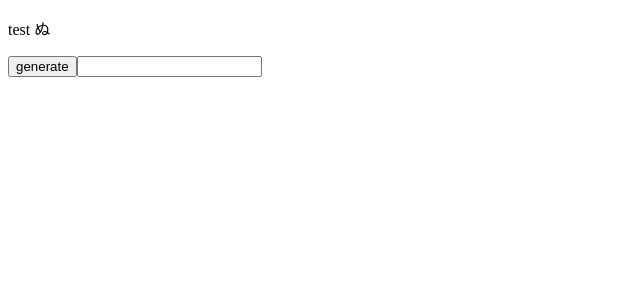
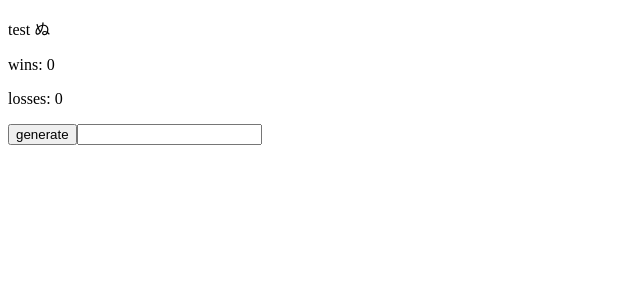
Before and after one commit to Darkened12/memorize-japanese, an Angular app: page / in a window 1280 px wide. Shown: the top 300 px of the page, without its empty margins (0-640 px from the left). Built offline with nearby package versions, Linux system fonts and the light colour scheme.

Commit message:
core functionality working

```diff
--- a/src/app/components/game/game.component.html
+++ b/src/app/components/game/game.component.html
@@ -1,3 +1,3 @@
-<app-screen [hiraganaLetter$]="hiraganaLetterSubject"></app-screen>
+<app-screen [hiraganaLetter$]="hiraganaLetterSubject" [successfulMatchSubject]="successfulMatchSubject"></app-screen>
 <button (click)="nextLetter()">generate</button>
 <app-input (inputEmitter)="onInputUpdate($event)"></app-input>
--- a/src/app/components/game/screen/screen.component.html
+++ b/src/app/components/game/screen/screen.component.html
@@ -1 +1,3 @@
 <p>test {{ (hiraganaLetter$ | async)?.hiragana }}</p>
+<p>wins: {{ wins | async }}</p>
+<p>losses: {{ losses | async }}</p>
--- a/src/app/components/game/screen/screen.component.ts
+++ b/src/app/components/game/screen/screen.component.ts
@@ -1,5 +1,5 @@
 import { Component, Input } from '@angular/core';
-import { Observable } from 'rxjs';
+import { BehaviorSubject, Observable, Subject } from 'rxjs';
 import { HiraganaLetter } from 'src/app/models/hiragana.model';
 
 @Component({
@@ -8,5 +8,21 @@ import { HiraganaLetter } from 'src/app/models/hiragana.model';
   styleUrls: ['./screen.component.css']
 })
 export class ScreenComponent {
+  wins = new BehaviorSubject(0);
+  losses = new BehaviorSubject(0);
+
+  @Input() successfulMatchSubject!: Subject<boolean>;
   @Input() hiraganaLetter$!: Observable<HiraganaLetter>;
+
+  ngOnInit() {
+    this.successfulMatchSubject.subscribe(inputMatches => {
+      if (inputMatches) {
+        this.wins.next(this.wins.value + 1);
+      }
+
+      else {
+        this.losses.next(this.losses.value + 1);
+      }
+    })
+  }
 }
```
Also changed, not shown: src/app/components/game/input/input.component.ts (+5 -2 lines).
